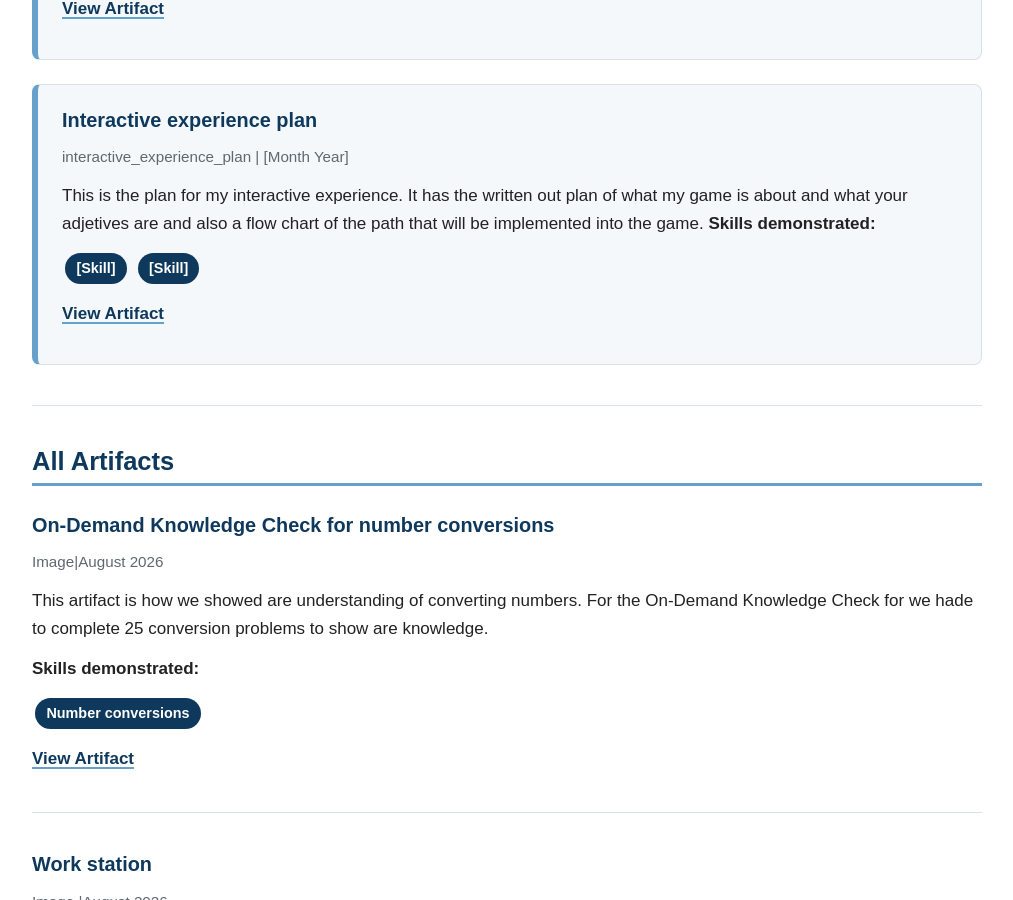
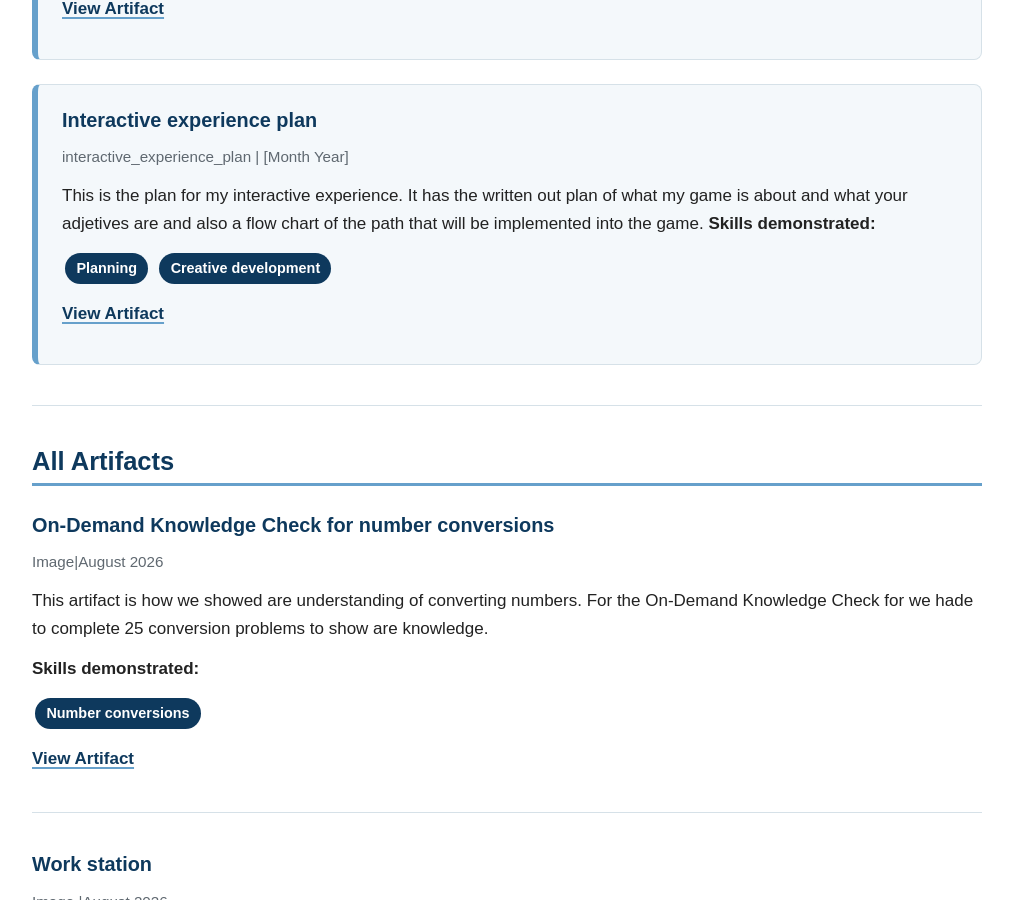
Before and after one commit to Judeaveritt/Apex-portfolio-, a Jekyll site: the page built from artifacts.md, in a window 1280 px wide and 900 px high, scrolled down 1065 px. Shown: the whole window, without its empty margins (133-1146 px from the left). Built offline with Jekyll 4.4.1, drawn with Linux system fonts in a browser that asks for light colours.

Commit message:
add  skills to Interactive experience plan to artifact.md

```diff
--- a/artifacts.md
+++ b/artifacts.md
@@ -61,8 +61,8 @@ These are the are the two competition repo for the two kattis coitions we did.in
 This is the plan for my interactive experience. It has the written out plan of what my game is about and what your adjetives are and also a flow chart of the path that will be implemented into the game.
 **Skills demonstrated:**
 
-<span class="skill-tag">[Skill]</span>
-<span class="skill-tag">[Skill]</span>
+<span class="skill-tag">Planning </span>
+<span class="skill-tag">Creative development</span>
 
 [View Artifact](artifacts/interactive_experince_plan/)
 
```
